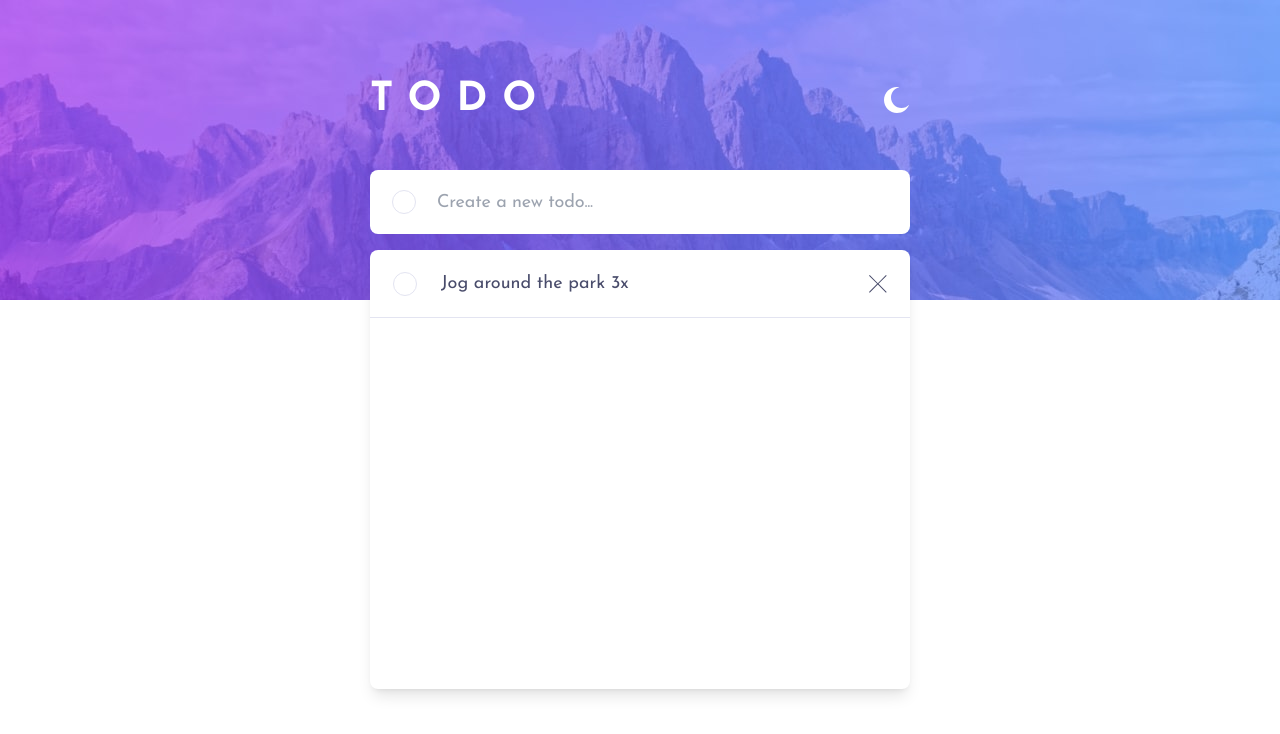
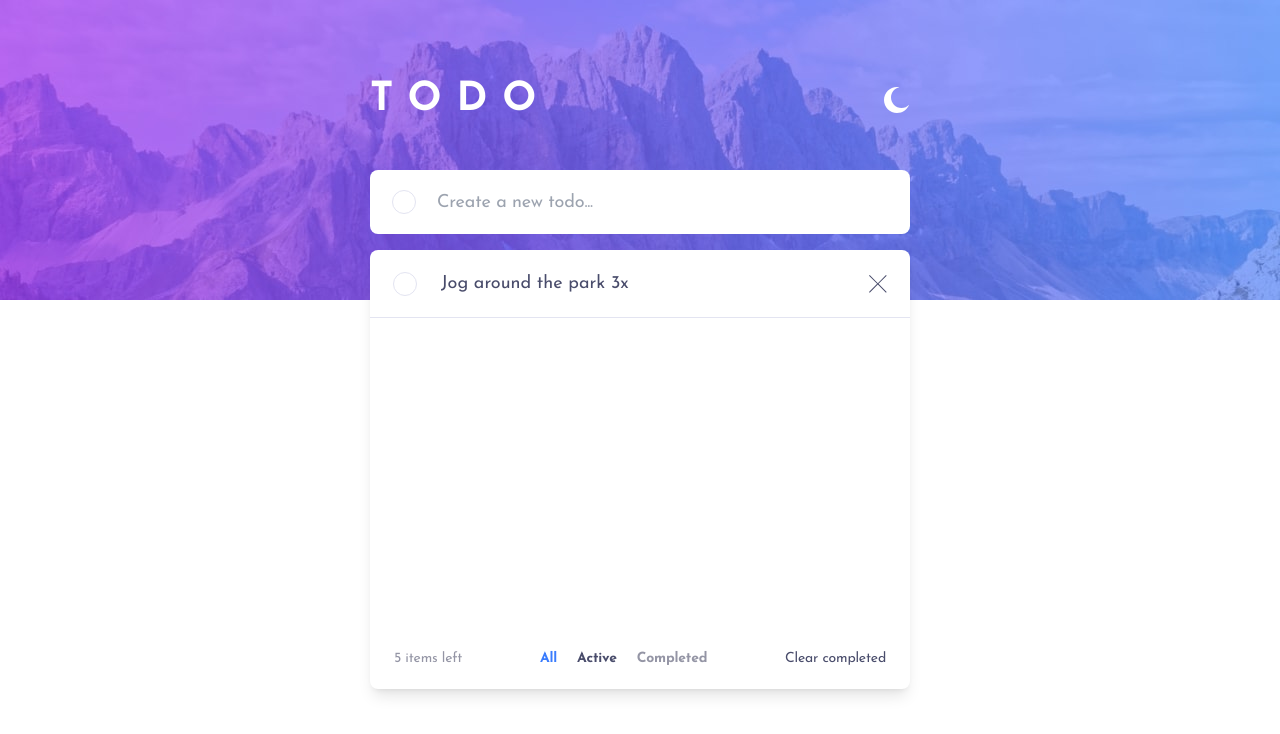
Before and after one commit to Swag-blips/fullstack-todo, a React (Vite) app: page / in a window 1280 px wide. Shown: the top 734 px of the page. Built offline with nearby package versions, Linux system fonts and the light colour scheme.

Commit message:
bottom bar inital

```diff
--- a/src/components/Todo.jsx
+++ b/src/components/Todo.jsx
@@ -37,7 +37,7 @@ const Todo = () => {
             <div className="w-[20px] h-[20px] absolute top-1/2 left-[1.4rem] transform -translate-y-1/2 md:w-[24px] md:h-[24px] border-[1px] border-[#E3E4F1] circle-border rounded-full" />
           </div>
         </form>
-        <div className="md:w-[540px] md:h-[439px] w-[327px] h-[368px] bg-white mt-[16px] rounded-[8px] shadow-lg">
+        <div className="md:w-[540px] md:h-[439px] w-[327px] relative h-[368px] bg-white mt-[16px] rounded-[8px] shadow-lg">
           <div className="mx-[23px] my-[20px] items-center">
             <div className="flex flex-row items-center justify-between ">
               <div className="flex items-center gap-[12px] md:gap-[24px]">
@@ -49,9 +49,22 @@ const Todo = () => {
                   Jog around the park 3x
                 </p>
               </div>
-              <img src={cross} alt="cross-img" />
+              <img src={cross} alt="cross-img" className="cursor-pointer" />
             </div>
             <hr className="md:mt-[20px] mt-[16px] border-[#E3E4F1] mx-[-23px]" />
+          </div>
+          <div className="bottom-0  w-full  absolute">
+            <div className="flex-row text-[14px] tracking-[-0.19px] flex mx-[24px] mb-[20px] items-center justify-between">
+              <p className=" text-[#9495A5] text-left">5 items left</p>
+
+              <div className="flex-row flex cursor-pointer font-bold gap-[20px] items-center">
+                <p className="text-[#3A7CFD] ">All</p>
+                <p className="text-[#494C6B]">Active</p>
+                <p className="text-[#9495A5]">Completed</p>
+              </div>
+
+              <button className="text-[#494C6B]">Clear completed</button>
+            </div>
           </div>
         </div>
       </section>
```
